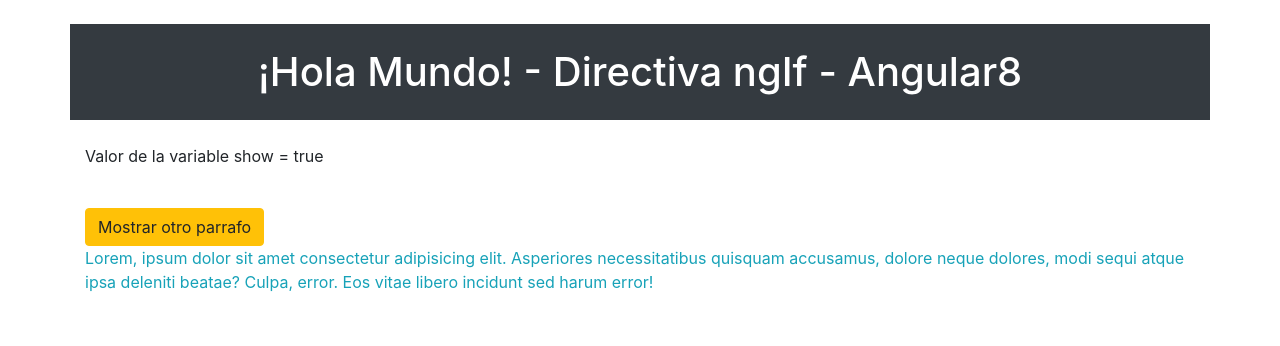
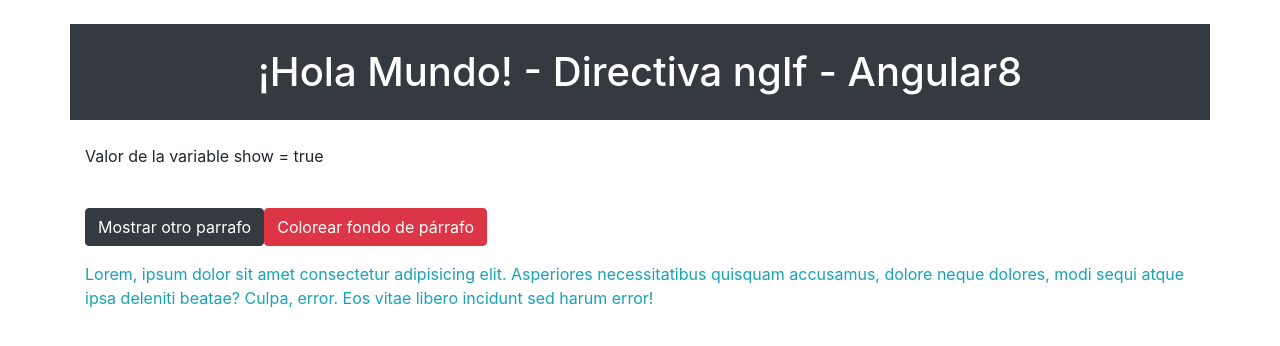
Before and after one commit to Joaquin-Developer/Angular10-first-project, an Angular app: page / in a window 1280 px wide. Shown: the top 346 px of the page. Built offline with nearby package versions, Linux system fonts and the light colour scheme.

Commit message:
Pruebo los [ngClass]

```diff
--- a/src/app/app.component.html
+++ b/src/app/app.component.html
@@ -7,13 +7,14 @@
         Valor de la variable show = {{show}}
     </p>
     <br>
-    <button class="btn btn-warning" (click)="show=!show">Mostrar otro parrafo</button>
+    <button class="btn btn-dark mb-3" (click)="show=!show">Mostrar otro parrafo</button>
+    <button class="btn btn-danger mb-3" (click)="fondo='bg-dark';">Colorear fondo de párrafo</button>
 
-    <p class="text-info" *ngIf="show; else show2">
+    <p class="text-info" *ngIf="show; else show2" [ngClass]="fondo">
         Lorem, ipsum dolor sit amet consectetur adipisicing elit. Asperiores necessitatibus quisquam accusamus, dolore neque dolores, modi sequi atque ipsa deleniti beatae? Culpa, error. Eos vitae libero incidunt sed harum error!
     </p>
     <ng-template #show2>    <!-- cuando show sea falsa, mostrará este template-->
-        <p class="text-danger">
+        <p class="text-danger" [ngClass]="fondo">
             Lorem ipsum dolor sit amet consectetur, adipisicing elit. Culpa, minima vel. Minus ex, placeat libero rem ducimus esse repudiandae veniam? Optio eligendi blanditiis repudiandae obcaecati nesciunt sed asperiores autem neque?
         </p>
     </ng-template>
--- a/src/app/app.component.ts
+++ b/src/app/app.component.ts
@@ -8,4 +8,5 @@ import { Component } from '@angular/core';
 export class AppComponent {
   title = 'Proyecto1';
   show: boolean = true; // declaramos e iniciamos en true la variable show que se exportará.
+  fondo: string = "";
 }
```
